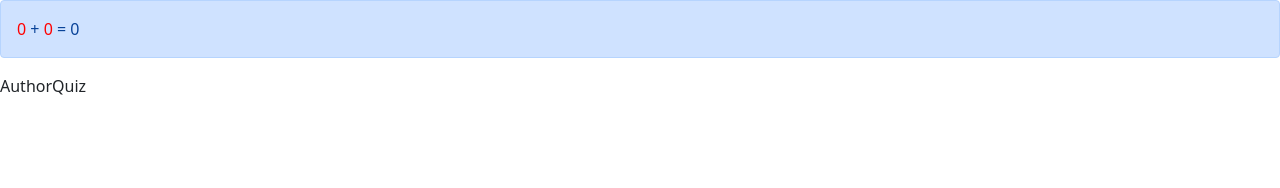
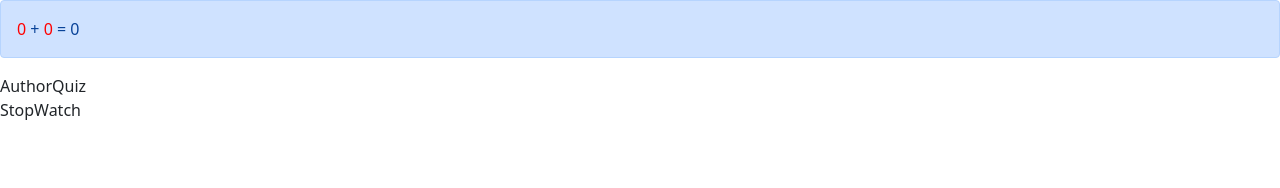
Before and after one commit to alex-piccione/spikes.React, a React (Create React App) app: page / in a window 1280 px wide. Shown: the top 188 px of the page. Built offline with nearby package versions, Linux system fonts and the light colour scheme.

Commit message:
Create emptu component 'stopwatch

```diff
--- a/public/index.html
+++ b/public/index.html
@@ -26,5 +26,6 @@
     <div id="game" style="display: none;"></div>
     <div id="Sum" style="display: _none;"></div>
     <div id=AuthorQuiz></div>
+    <div id=StopWatch></div>
   </body>
 </html>
--- /dev/null
+++ b/src/components/StopWatch.tsx
@@ -0,0 +1,7 @@
+import { Component } from "react"
+
+export class StopWatch extends Component {
+  render() {
+    return <div>StopWatch</div>
+  }
+}
--- a/src/index.tsx
+++ b/src/index.tsx
@@ -2,8 +2,9 @@ import React from "react"
 import ReactDOM from "react-dom"
 import "./CSS/index.css"
 import "./CSS/bootstrap.min.css"
-import {Game} from "./components/Game"
-import {AuthorQuiz} from "./components/AuthorQuiz"
+import { Game } from "./components/Game"
+import { AuthorQuiz } from "./components/AuthorQuiz"
+import { StopWatch } from "./components/StopWatch"
 import { Sum } from "./components/Sum & Number"
 
 ReactDOM.render(
@@ -26,3 +27,10 @@ ReactDOM.render(
   </React.StrictMode>,
   document.getElementById("AuthorQuiz")
 )
+
+ReactDOM.render(
+  <React.StrictMode>
+    <StopWatch />
+  </React.StrictMode>,
+  document.getElementById("StopWatch")
+)
```
Also changed, not shown: 1 other file (tests, documents, lock files or other folders).
